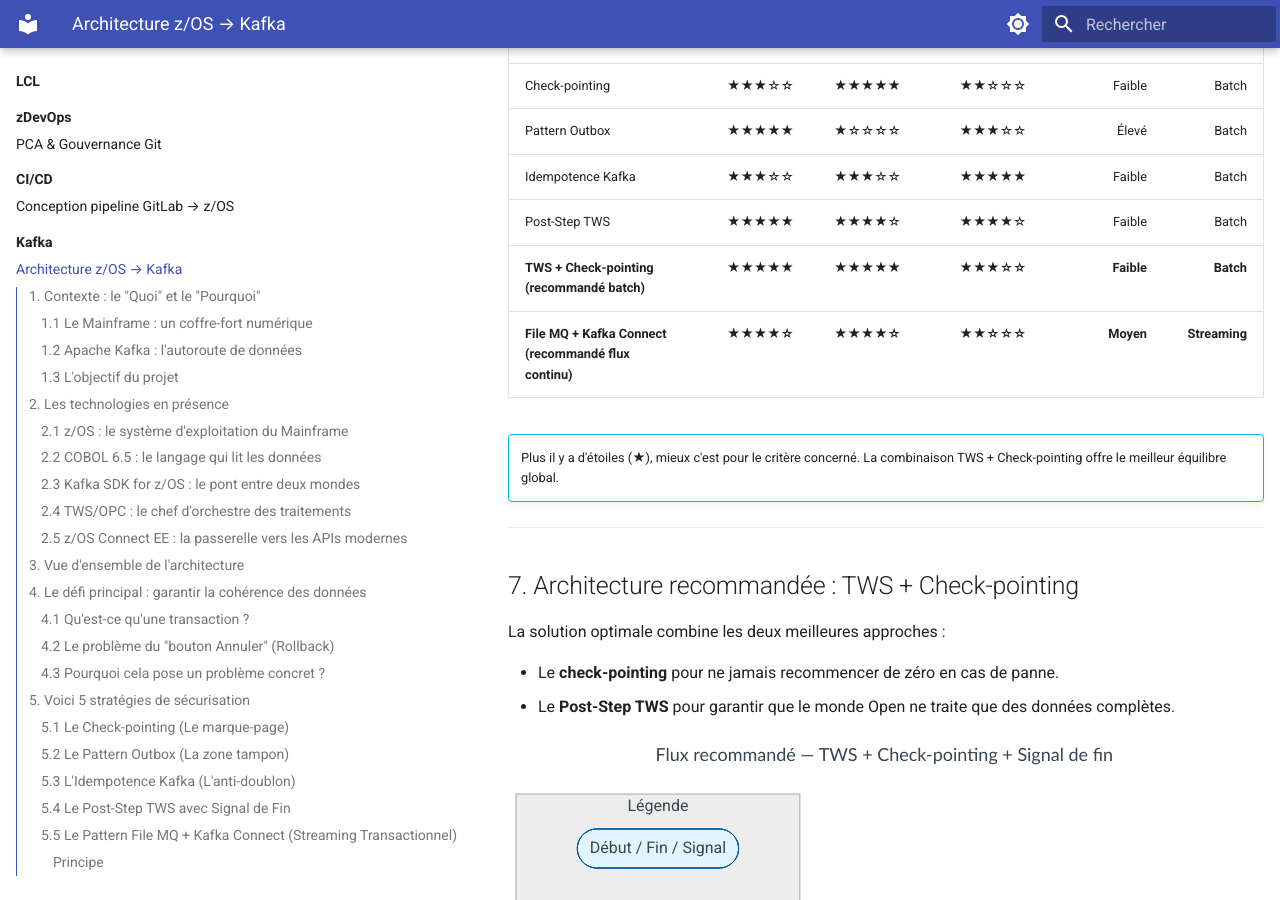
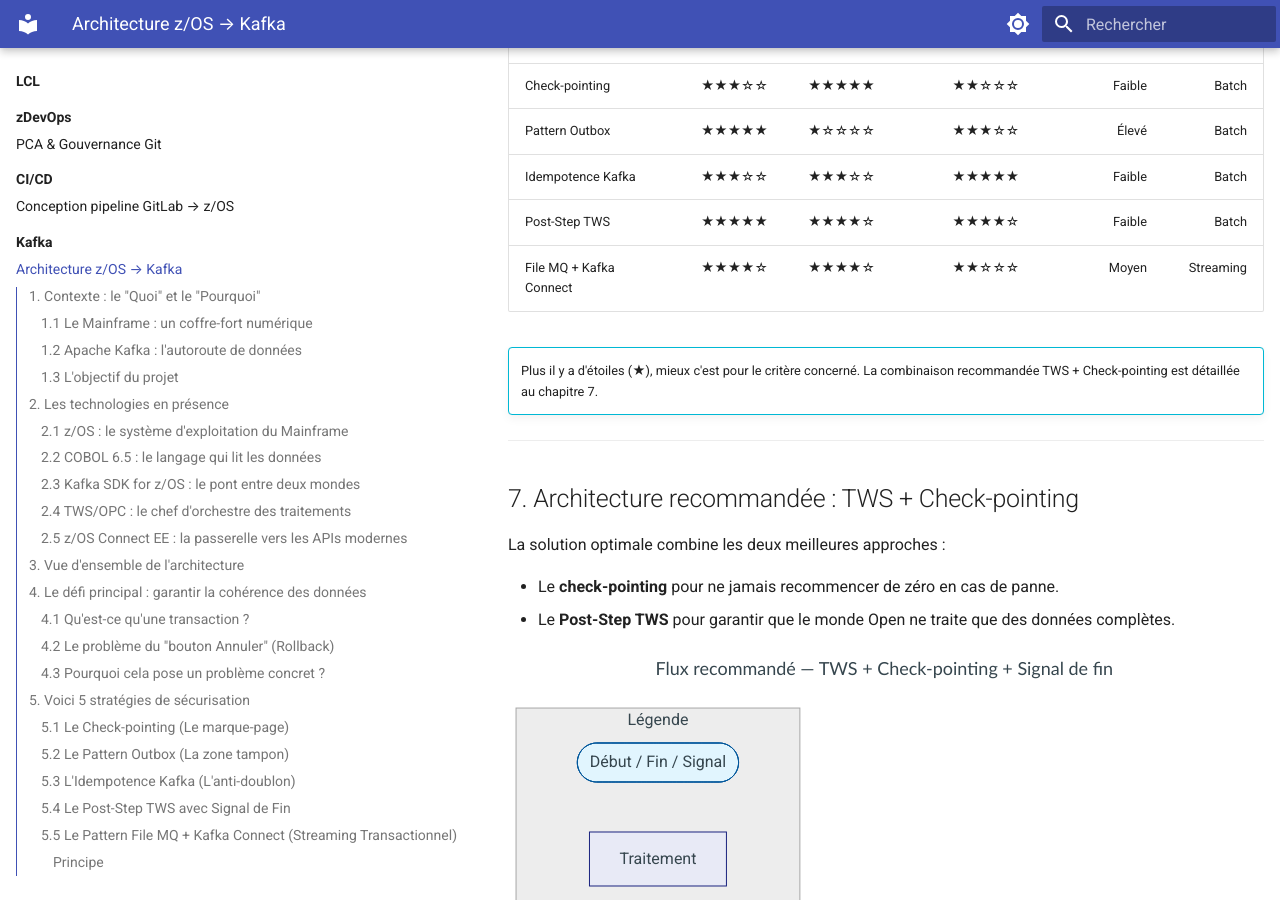
Before and after one commit to namnetes/alm_notes, an MkDocs documentation site: the page built from docs/lcl/kafka/architecture-zos-kafka.md, in a window 1280 px wide and 900 px high, scrolled down 11193 px. Built offline with MkDocs 1.6.1 and Material for MkDocs 9.7.7, drawn with Linux system fonts in a browser that asks for light colours.

Commit message:
fix: remove duplicate combination row from comparison table in chapter 6

```diff
--- a/docs/lcl/kafka/architecture-zos-kafka.md
+++ b/docs/lcl/kafka/architecture-zos-kafka.md
@@ -403,11 +403,10 @@ flowchart LR
 | Pattern Outbox                                        |                ★★★★★ |       ★☆☆☆☆ |                     ★★★☆☆ |               Élevé |         Batch |
 | Idempotence Kafka                                     |                ★★★☆☆ |       ★★★☆☆ |                     ★★★★★ |              Faible |         Batch |
 | Post-Step TWS                                         |                ★★★★★ |       ★★★★☆ |                     ★★★★☆ |              Faible |         Batch |
-| **TWS + Check-pointing (recommandé batch)**           |            **★★★★★** |   **★★★★★** |                 **★★★☆☆** |          **Faible** |     **Batch** |
-| **File MQ + Kafka Connect (recommandé flux continu)** |            **★★★★☆** |   **★★★★☆** |                 **★★☆☆☆** |           **Moyen** | **Streaming** |
+| File MQ + Kafka Connect                               |                ★★★★☆ |       ★★★★☆ |                     ★★☆☆☆ |               Moyen |     Streaming |
 
 !!! info ""
-    Plus il y a d'étoiles (★), mieux c'est pour le critère concerné. La combinaison TWS + Check-pointing offre le meilleur équilibre global.
+    Plus il y a d'étoiles (★), mieux c'est pour le critère concerné. La combinaison recommandée TWS + Check-pointing est détaillée au chapitre 7.
 
 ---
 
```
